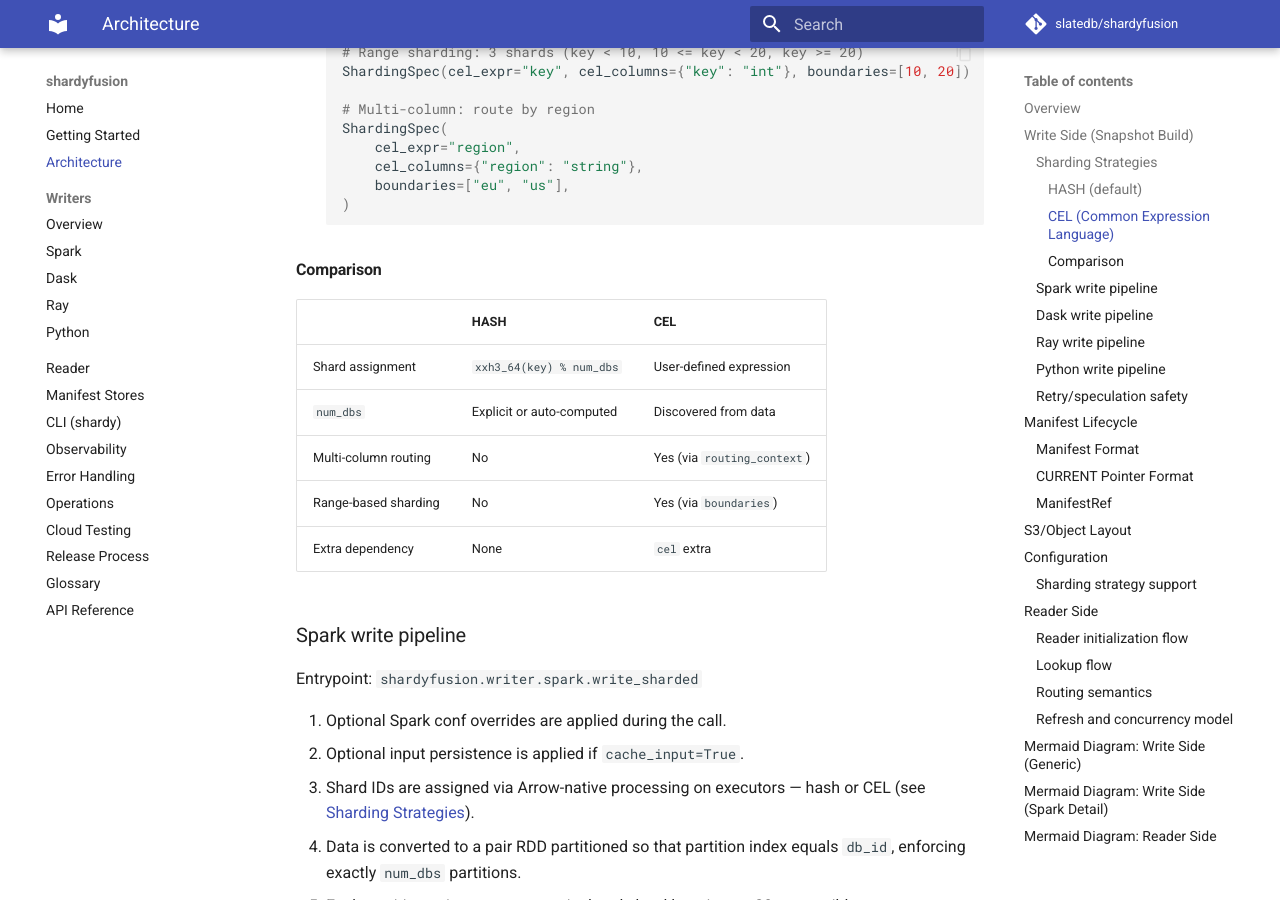
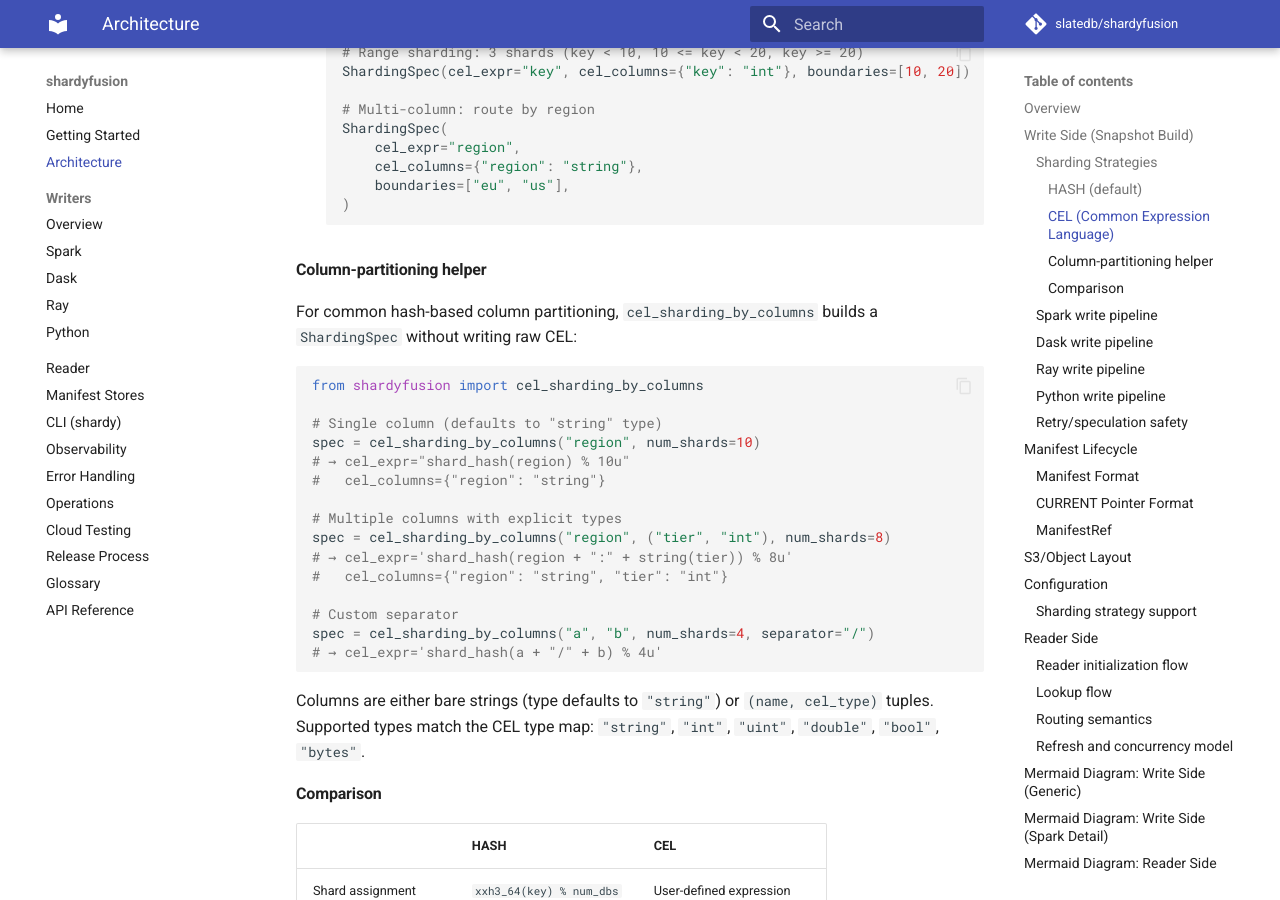
Before and after one commit to elkin/shardyfusion, an MkDocs documentation site: the page built from docs/how-it-works.md, in a window 1280 px wide and 900 px high, scrolled down 2238 px. Built offline with MkDocs 1.6.1 and Material for MkDocs 9.7.7, drawn with Linux system fonts in a browser that asks for light colours; comment, search, counter and statistics services are not loaded.

Commit message:
docs: add cel_sharding_by_columns helper to docs
- Add column-partitioning helper section to how-it-works.md CEL docs
  with usage examples for single/multi-column and custom separator
- Add shardyfusion.cel module to api.md reference
- Update CLAUDE.md public API summary with CelColumn and
  cel_sharding_by_columns exports

https://claude.ai/code/session_01C1Co6ciPWFvCk2i8uu5f1H

````diff
--- a/docs/how-it-works.md
+++ b/docs/how-it-works.md
@@ -88,6 +88,30 @@ Key properties:
         boundaries=["eu", "us"],
     )
     ```
+
+#### Column-partitioning helper
+
+For common hash-based column partitioning, `cel_sharding_by_columns` builds a `ShardingSpec` without writing raw CEL:
+
+```python
+from shardyfusion import cel_sharding_by_columns
+
+# Single column (defaults to "string" type)
+spec = cel_sharding_by_columns("region", num_shards=10)
+# → cel_expr="shard_hash(region) % 10u"
+#   cel_columns={"region": "string"}
+
+# Multiple columns with explicit types
+spec = cel_sharding_by_columns("region", ("tier", "int"), num_shards=8)
+# → cel_expr='shard_hash(region + ":" + string(tier)) % 8u'
+#   cel_columns={"region": "string", "tier": "int"}
+
+# Custom separator
+spec = cel_sharding_by_columns("a", "b", num_shards=4, separator="/")
+# → cel_expr='shard_hash(a + "/" + b) % 4u'
+```
+
+Columns are either bare strings (type defaults to `"string"`) or `(name, cel_type)` tuples. Supported types match the CEL type map: `"string"`, `"int"`, `"uint"`, `"double"`, `"bool"`, `"bytes"`.
 
 #### Comparison
 
````
Also changed, not shown: CLAUDE.md (+1 -1 lines), docs/api.md (+4 -0 lines).
